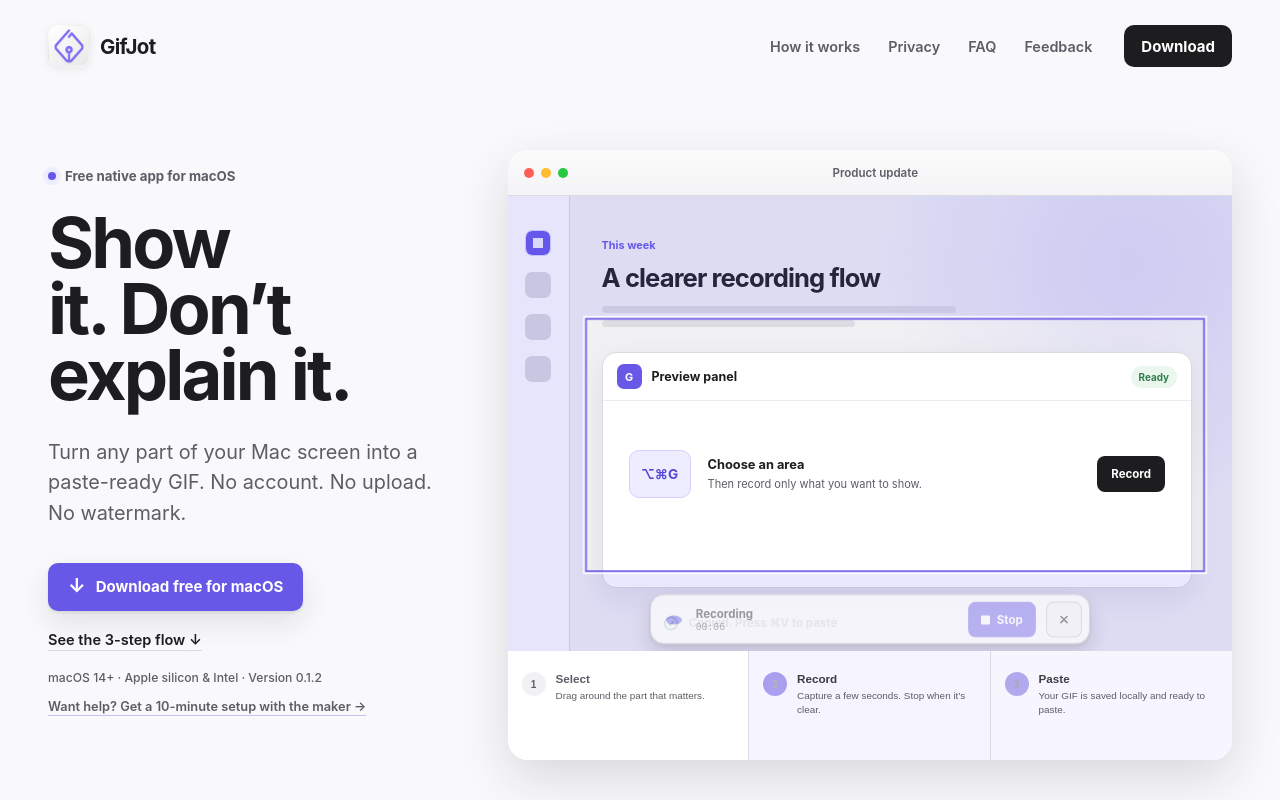
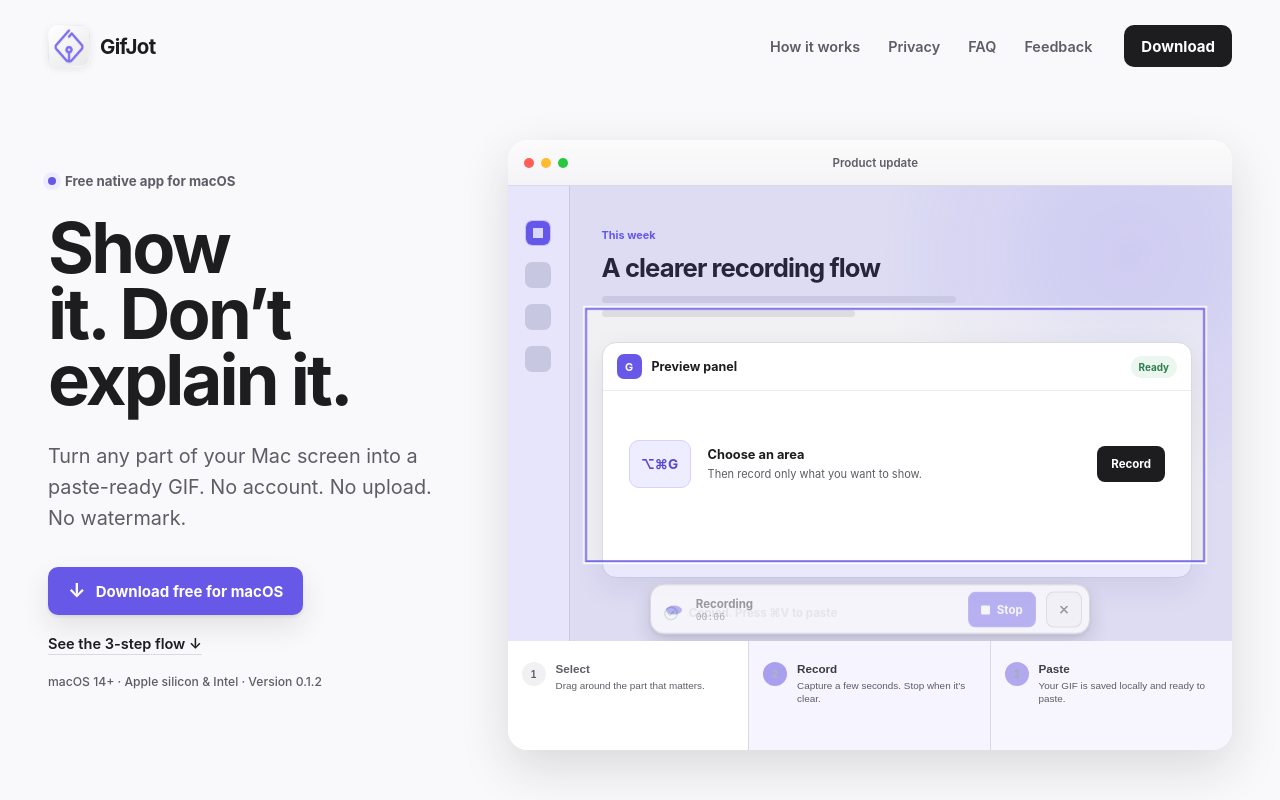
Before and after one commit to jamkoo/gifJot, a Next.js app: page / in a window 1280 px wide. Shown: the top 800 px of the page. Built offline with nearby package versions, Linux system fonts and the light colour scheme.

Commit message:
Replace setup meetings with async validation

```diff
--- a/app/globals.css
+++ b/app/globals.css
@@ -251,24 +251,6 @@ h1 {
   margin: 21px 0 0;
 }
 
-.founder-setup {
-  color: var(--muted-ink);
-  display: inline-block;
-  font-size: 0.8rem;
-  font-weight: 620;
-  margin-top: 14px;
-  text-decoration-color: rgba(103, 88, 232, 0.34);
-  text-underline-offset: 4px;
-  transition:
-    color 160ms ease,
-    text-decoration-color 160ms ease;
-}
-
-.founder-setup:hover {
-  color: var(--graphite);
-  text-decoration-color: var(--canvas-indigo);
-}
-
 .capture-demo {
   align-self: center;
   background: var(--shell-highlight);
--- a/app/page.tsx
+++ b/app/page.tsx
@@ -11,7 +11,6 @@ import appIcon from "@/assets/GifJot-Icon.png";
 import { CaptureDemo } from "@/components/CaptureDemo";
 import { DownloadLink } from "@/components/DownloadLink";
 import { FeedbackLink } from "@/components/FeedbackLink";
-import { FounderSetupLink } from "@/components/FounderSetupLink";
 import { FunnelAnalytics } from "@/components/FunnelAnalytics";
 import { MotionSystem } from "@/components/MotionSystem";
 
@@ -132,7 +131,6 @@ export default function Home() {
           <p className="compatibility">
             macOS 14+ · Apple silicon & Intel · Version 0.1.2
           </p>
-          <FounderSetupLink className="founder-setup" />
         </div>
 
         <div className="hero-demo-stage">
--- a/components/FounderSetupLink.tsx
+++ /dev/null
@@ -1,24 +0,0 @@
-"use client";
-
-import { track } from "@vercel/analytics";
-
-type FounderSetupLinkProps = {
-  className?: string;
-};
-
-export function FounderSetupLink({ className }: FounderSetupLinkProps) {
-  return (
-    <a
-      className={className}
-      href="mailto:hi@gifjot.com?subject=Help%20me%20make%20my%20first%20GifJot%20GIF&body=Hi%2C%0A%0AI%27d%20like%20a%2010-minute%20GifJot%20setup.%0A%0AWhat%20I%20want%20to%20show%3A%20"
-      onClick={() =>
-        track("founder_setup_intent", {
-          location: "hero",
-        })
-      }
-    >
-      Want help? Get a 10-minute setup with the maker
-      <span aria-hidden="true"> →</span>
-    </a>
-  );
-}
```
Also changed, not shown: .impeccable/surfaces/app-page-tsx.md, 2 other files (tests, documents, lock files or other folders).
